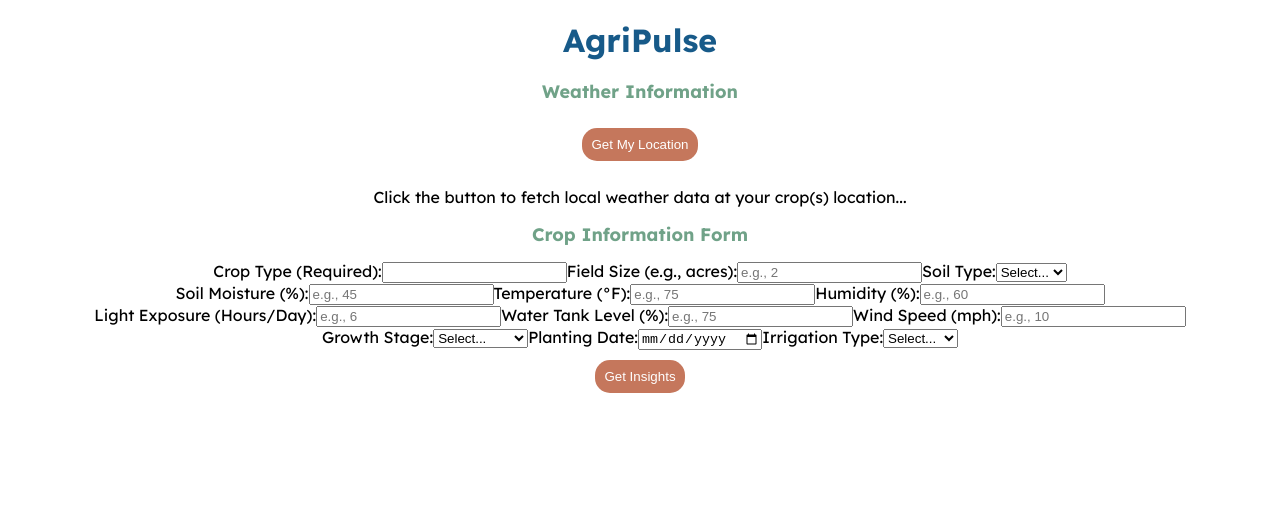
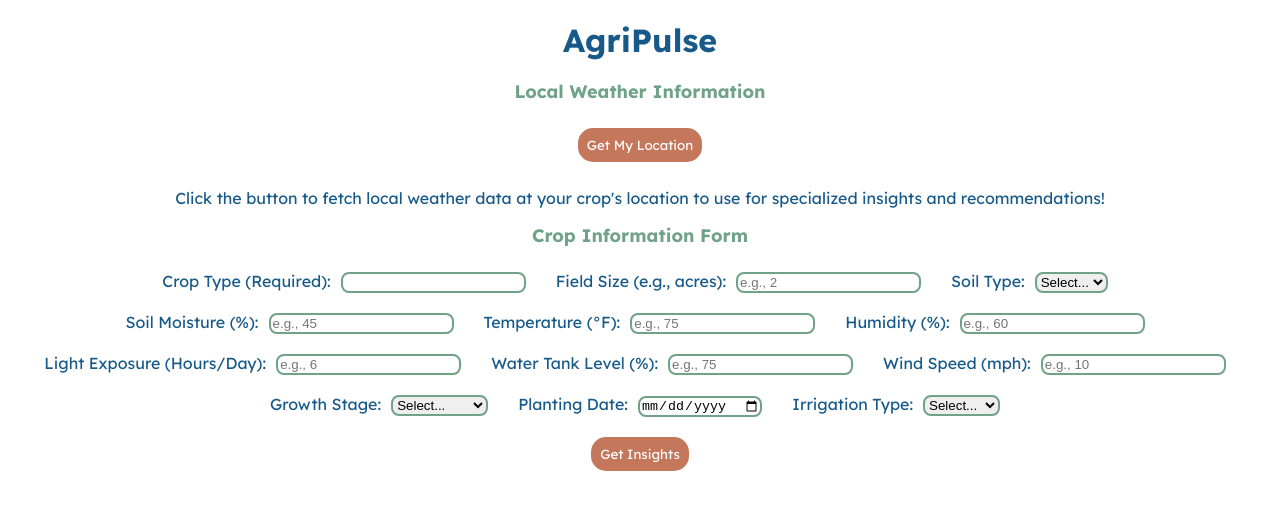
Before and after one commit to rfig1226/AgriPulse, a React (Create React App) app: page / in a window 1280 px wide. Shown: the top 510 px of the page. Built offline with nearby package versions, Linux system fonts and the light colour scheme.

Commit message:
more ui changes

```diff
--- a/src/App.css
+++ b/src/App.css
@@ -36,6 +36,32 @@ button {
   color: white;
   padding: 7px;
   margin: 10px;
+  font-family: "Lexend", sans-serif;
+}
+
+label {
+  margin: 10px;
+  color: #175A89;
+}
+
+table {
+  background-color: #ebf2f7;
+  border-radius: 20px;
+  padding: 20px;
+}
+
+input, select {
+  margin: 10px;
+  border: 2px solid #70A288;
+  border-radius: 8px;
+}
+
+p{
+  color: #175A89;
+}
+
+.insights {
+  max-width: 500px;
 }
 
 .App-header {
--- a/src/components/cropform.js
+++ b/src/components/cropform.js
@@ -232,7 +232,7 @@ function CropForm() {
         <button type="submit">Get Insights</button>
       </form>
       {insights && (
-        <div>
+        <div className="insights">
           <h3>Insights for {formData.cropType} Crop</h3>
           {/* Format response into sections */}
           {insights.split("\n").map((line, index) => {
--- a/src/components/weather.js
+++ b/src/components/weather.js
@@ -11,7 +11,6 @@ function Weather() {
   const fetchWeatherData = async (lat, lon) => {
     try {
       console.log("fetching weather data...");
-      setLoading(true);
       const response = await fetch(
         `https://agripulse-backend.onrender.com/fetch_weather?lat=${lat}&lon=${lon}`
       );
@@ -36,6 +35,7 @@ function Weather() {
   };
 
   const handleGetLocation = () => {
+    setLoading(true);
     if (navigator.geolocation) {
       navigator.geolocation.getCurrentPosition(
         (position) => {
@@ -53,7 +53,7 @@ function Weather() {
 
   return (
     <div>
-      <div className="header">Weather Information</div>
+      <div className="header">Local Weather Information</div>
       <button onClick={handleGetLocation}>Get My Location</button>
       {error ? (
         <p>{error}</p>
@@ -88,8 +88,8 @@ function Weather() {
         </table>
       ) : (
         <p>
-          Click the button to fetch local weather data at your crop(s)
-          location...
+          Click the button to fetch local weather data at your crop's location
+          to use for specialized insights and recommendations!
         </p>
       )}
     </div>
```
